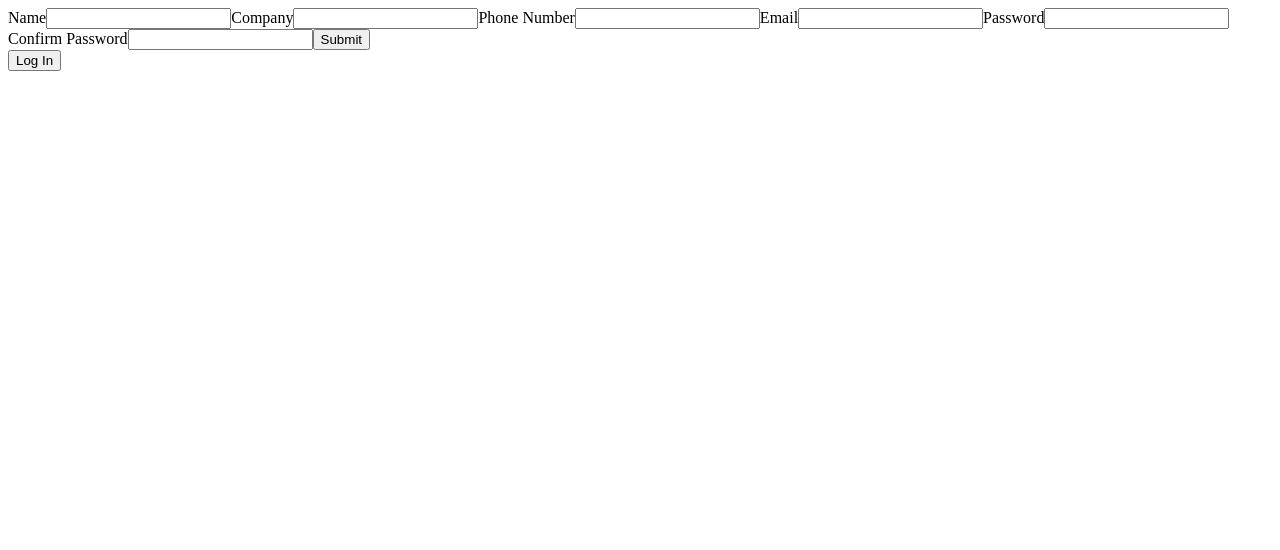
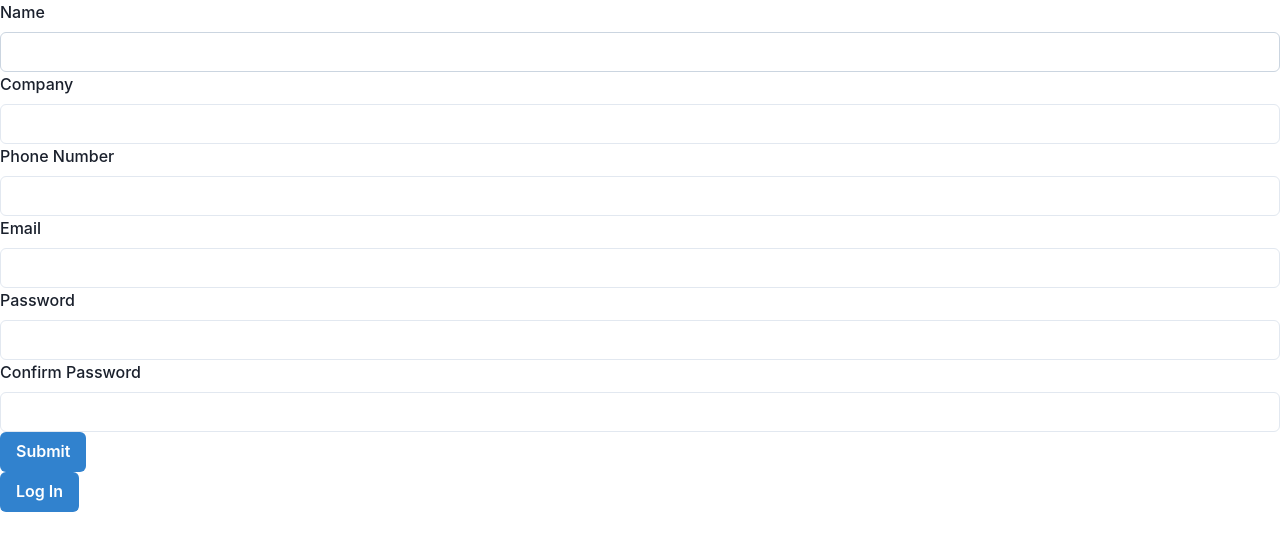
Before and after one commit to jgrimes86/Land-Use-Checklist, a React (Create React App) app in the folder client/: page / in a window 1280 px wide. Both pictures are taken after a click on the button "Sign Up". Shown: the top 550 px of the page. Built offline with nearby package versions, Linux system fonts and the light colour scheme; no server answers.

Commit message:
switch signup/login form to chakra ui components

```diff
--- a/client/package.json
+++ b/client/package.json
@@ -4,8 +4,12 @@
     "private": true,
     "proxy": "http://127.0.0.1:5555",
     "dependencies": {
+        "@chakra-ui/react": "^2.8.2",
+        "@emotion/react": "^11.11.1",
+        "@emotion/styled": "^11.11.0",
         "bootstrap": "^5.3.2",
         "formik": "^2.4.5",
+        "framer-motion": "^10.16.14",
         "react": "^18.2.0",
         "react-bootstrap": "^2.9.1",
         "react-dom": "^18.2.0",
--- a/client/src/components/App.js
+++ b/client/src/components/App.js
@@ -1,4 +1,5 @@
 import React, { useEffect, useState } from "react";
+import { ChakraProvider } from '@chakra-ui/react';
 
 import SignIn from "./SignIn";
 import UserHome from "./UserHome";
@@ -30,18 +31,18 @@ function App() {
 
     if (user) {
         return (
-            <div>
+            <ChakraProvider>
                 <UserHome user={user} />
                 <button onClick={handleLogout} >Log Out</button>
 
-            </div>
+            </ChakraProvider>
         )
     }
     else {
         return (
-            <div>
+            <ChakraProvider>
                 <SignIn setUser={setUser} signup={signup} setSignup={setSignup} />
-            </div>
+            </ChakraProvider>
         )
     }
 }
--- a/client/src/components/SignIn.js
+++ b/client/src/components/SignIn.js
@@ -2,6 +2,7 @@
 import { useState } from "react";
 import { useFormik } from "formik";
 import * as yup from "yup";
+import { Button, FormControl, FormLabel, Input } from '@chakra-ui/react';
 
 
 function SignIn({setUser, signup, setSignup}) {
@@ -67,60 +68,66 @@ function SignIn({setUser, signup, setSignup}) {
   return (
     <div>
       <form onSubmit={formik.handleSubmit}>
-        {signup && <label htmlFor="name">Name</label>}
-        {signup && <input
+        <FormControl >
+          {signup && <FormLabel htmlFor="name">Name</FormLabel>}
+          {signup && <Input
               id="name"
               name="name"
               value={formik.values.name}
               onChange={formik.handleChange}
           />}
-        {signup && <label htmlFor="company">Company</label>}
-        {signup && <input
+          {signup && <FormLabel htmlFor="company">Company</FormLabel>}
+          {signup && <Input
               id="company"
               name="company"
               value={formik.values.company}
               onChange={formik.handleChange}
           />}
-        {signup && <label htmlFor="phoneNumber">Phone Number</label>}
-        {signup && <input
+          {signup && <FormLabel htmlFor="phoneNumber">Phone Number</FormLabel>}
+          {signup && <Input
               id="phoneNumber"
               name="phoneNumber"
               value={formik.values.phoneNumber}
               onChange={formik.handleChange}
           />}
-        <label htmlFor="email">Email</label>
-        <input
+          <FormLabel htmlFor="email">Email</FormLabel>
+          <Input
               id="email"
               name="email"
               value={formik.values.email}
               onChange={formik.handleChange}
           />
-        <label htmlFor="password">Password</label>
-        <input
+          <FormLabel htmlFor="password">Password</FormLabel>
+          <Input
               id="password"
               name="password"
               type="password"
               value={formik.values.password}
               onChange={formik.handleChange}
           />
-        {signup && <label htmlFor="confirmPassword">Confirm Password</label>}
-        {signup && <input
+          {signup && <FormLabel htmlFor="confirmPassword">Confirm Password</FormLabel>}
+          {signup && <Input
               id="confirmPassword"
               name="confirmPassword"
               type="password"
               value={formik.values.confirmPassword}
               onChange={formik.handleChange}
           />}
-        <button type="submit" variant="contained" >
+          <Button colorScheme='blue' type="submit" >
               Submit
-        </button>
+          </Button>
+        </FormControl>
       </form>
-      <button variant="outlined" onClick={toggleForm} >{signup ? 'Log In' : 'Sign Up'}</button>
+      <Button colorScheme='blue' onClick={toggleForm} >
+        {signup ? 'Log In' : 'Sign Up'}
+      </Button>
+
       {error && <p style={{ color: "red" }}>{error}</p>}
       <p style={{ color: "red" }}>{formik.errors.name}</p>
       <p style={{ color: "red" }}>{formik.errors.email}</p>
       <p style={{ color: "red" }}>{formik.errors.password}</p>
       <p style={{ color: "red" }}>{formik.errors.confirmPassword}</p>
+
     </div>
   )
 }
```
Also changed, not shown: 1 other file (tests, documents, lock files or other folders). Lines whose indentation alone changed are shown as unchanged.
